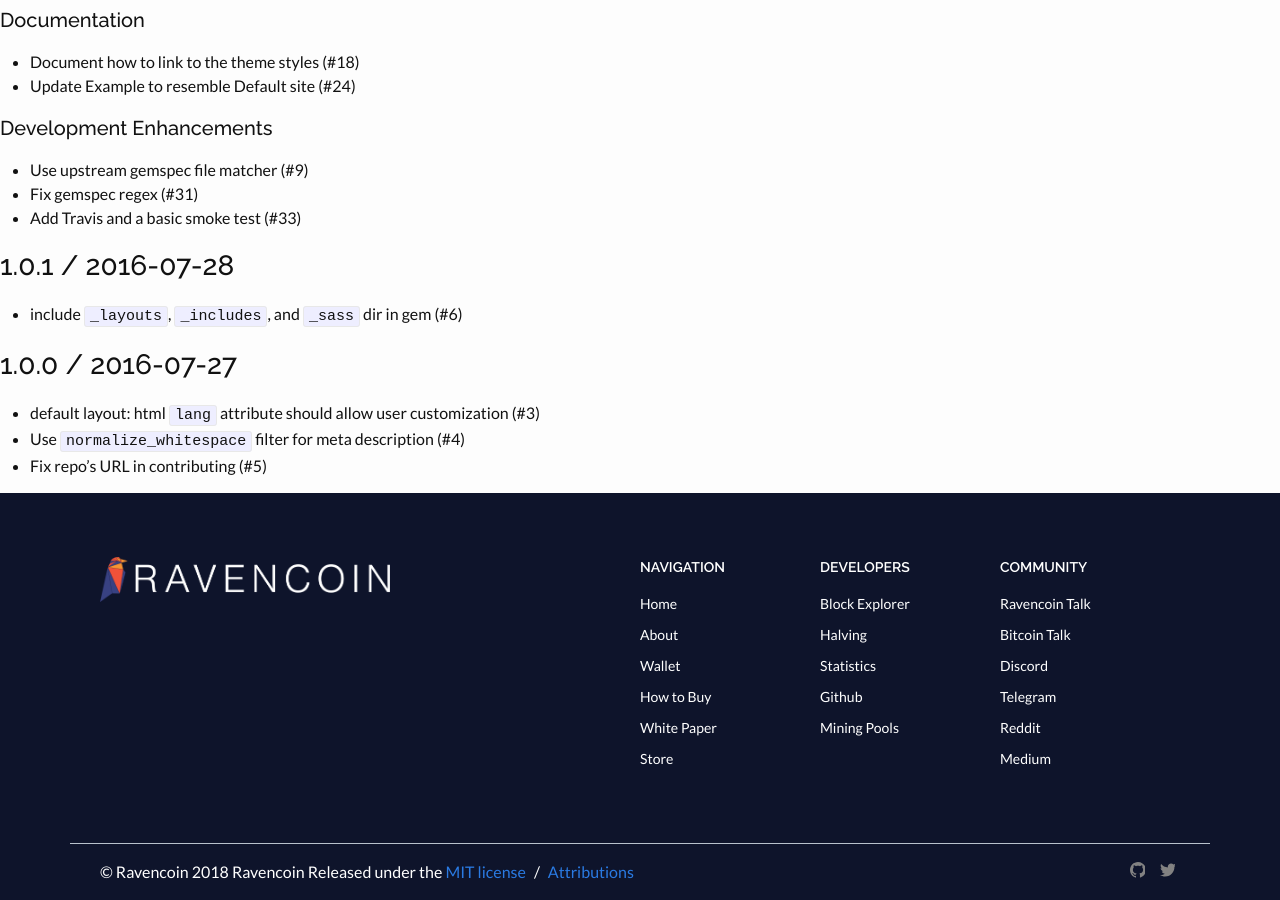
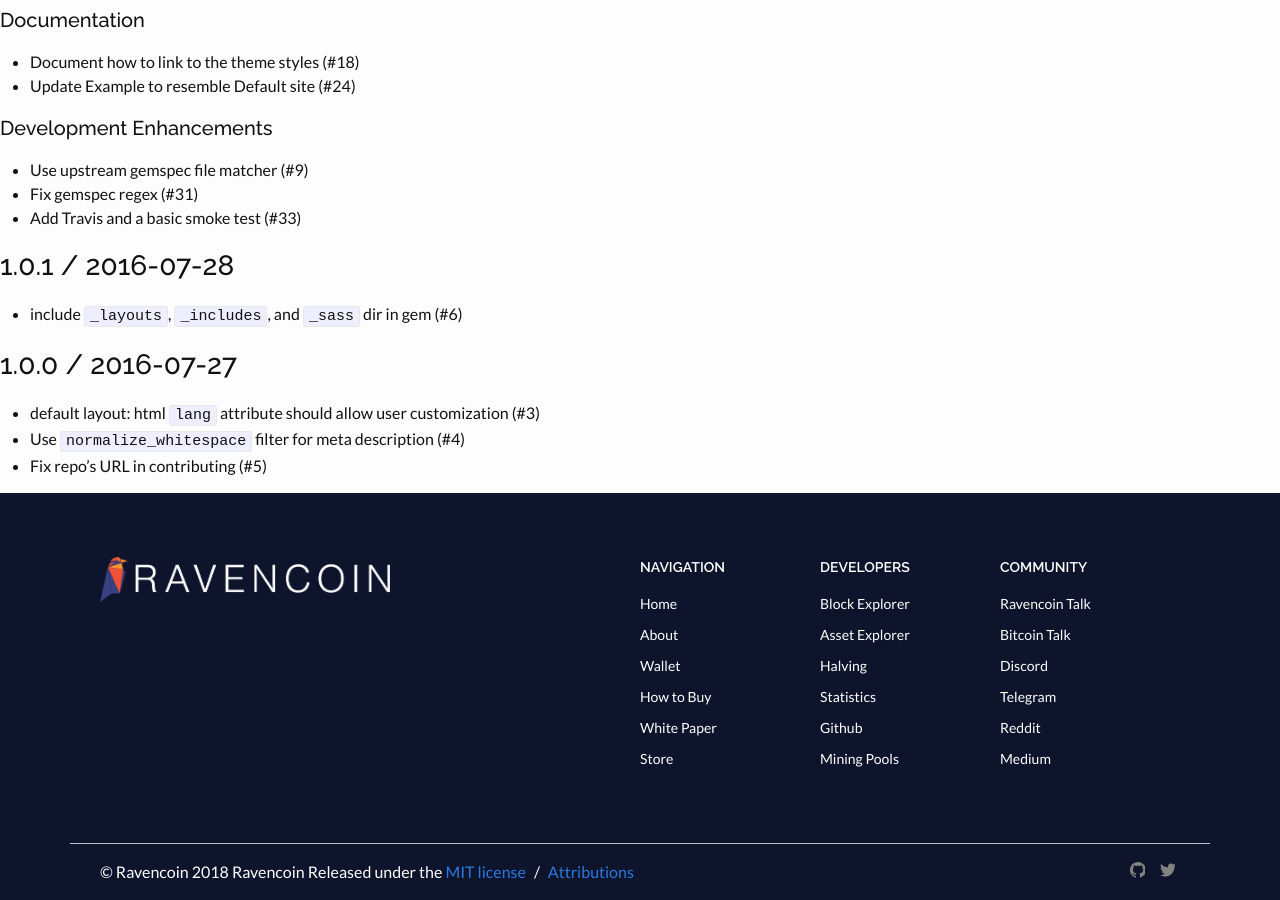
Before and after one commit to RavenProject/ravenproject.github.io, a Jekyll site: the page built from History.markdown, in a window 1280 px wide and 900 px high, scrolled down 3532 px. Built offline with Jekyll 4.4.1, drawn with Linux system fonts in a browser that asks for light colours; our own code applies the rules of GitHub Pages for plain Markdown files.

Commit message:
Added asset explorer
Added https://www.assetsexplorer.com/ to footer links

```diff
--- a/_includes/footer.html
+++ b/_includes/footer.html
@@ -42,6 +42,9 @@
             <ul class="list-reset">
               <li>
                 <a href="https://ravencoin.network/" target="_blank" rel="nofollow">Block Explorer</a>
+              </li>
+              <li>
+                <a href="https://www.assetsexplorer.com/" target="_blank" rel="nofollow">Asset Explorer</a>
               </li>
               <li>
                 <a href="/halving">Halving</a>
```
